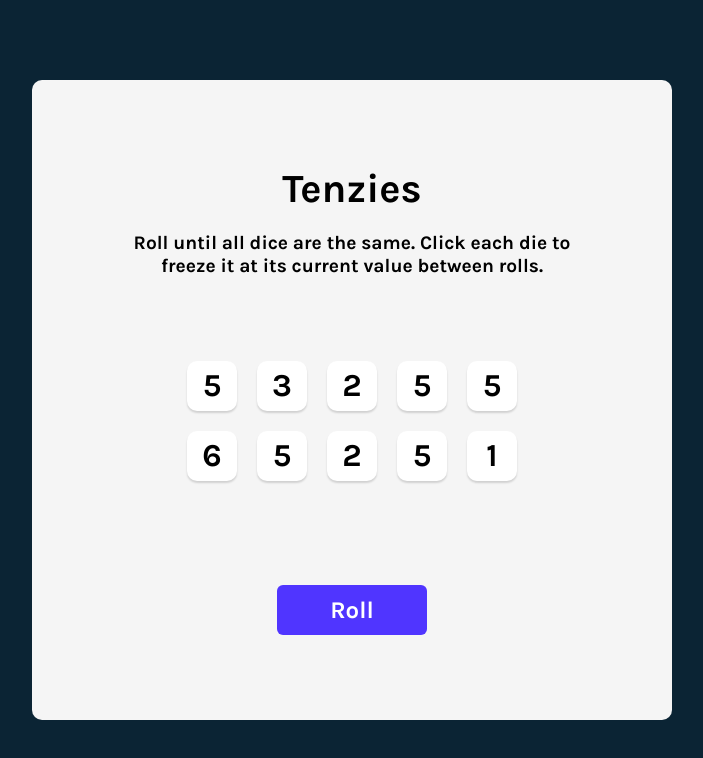
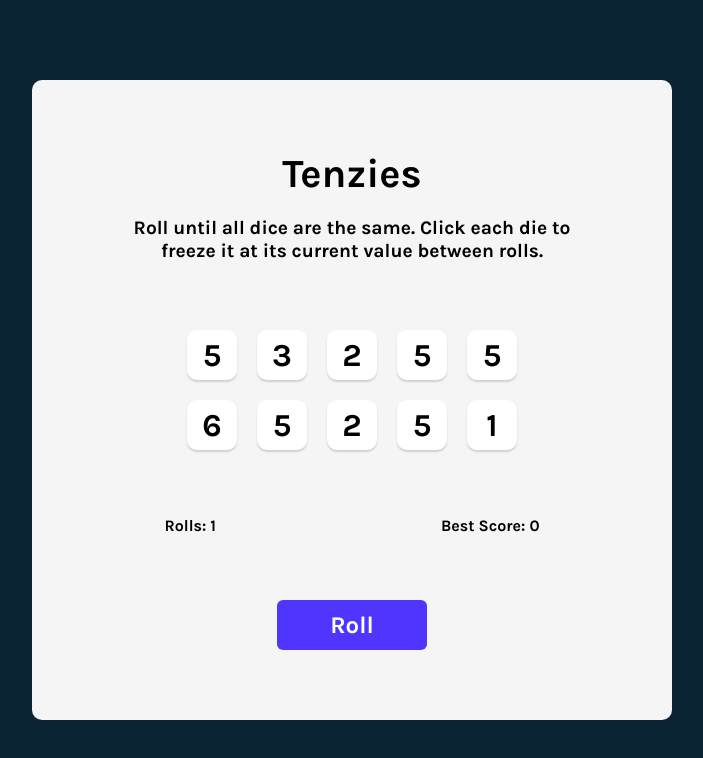
Before and after one commit to shariq-yousuf/React-Projects_with-Scrimba, a React (Vite) app in the folder Projects/tenzies/: page / in a window 1280 px wide. Shown: the top 758 px of the page, without its empty margins (288-991 px from the left). Built offline with nearby package versions, Linux system fonts and the light colour scheme.

Commit message:
chore: add tracking rolls and best score

```diff
--- a/Projects/tenzies/src/App.css
+++ b/Projects/tenzies/src/App.css
@@ -25,7 +25,13 @@ main {
   display: grid;
   grid-template: auto auto / repeat(5, 1fr);
   gap: 20px;
-  margin-bottom: 40px;
+}
+
+.scores {
+  width: 100%;
+  display: flex;
+  justify-content: space-around;
+  align-items: center;
 }
 
 .roll-btn {
--- a/Projects/tenzies/src/App.tsx
+++ b/Projects/tenzies/src/App.tsx
@@ -7,6 +7,10 @@ import Die from "./components/Die/Die"
 function App() {
   const [dice, setdice] = useState(allNewDice())
   const [tenzies, setTenzies] = useState(false)
+  const [rolls, setRolls] = useState(1)
+  const [bestScore, setBestScore] = useState(
+    Number(localStorage.getItem("Best Score"))
+  )
 
   useEffect(() => {
     const allHeld = dice.every((die) => die.isHeld)
@@ -14,9 +18,20 @@ function App() {
 
     if (allHeld && allSameValue) {
       setTenzies(true)
-      console.log("You won!")
     }
   }, [dice])
+
+  useEffect(() => {
+    if (tenzies) {
+      setBestScore((prevBestScore) =>
+        rolls < prevBestScore || prevBestScore === 0 ? rolls : prevBestScore
+      )
+    }
+  }, [tenzies])
+
+  useEffect(() => {
+    localStorage.setItem("Best Score", JSON.stringify(bestScore))
+  }, [bestScore])
 
   function generateNewDie() {
     return {
@@ -37,14 +52,18 @@ function App() {
 
   function rollDice() {
     if (tenzies) {
+      setTenzies(false)
+      setRolls(1)
       setdice(allNewDice())
-      setTenzies(false)
+      // setBestScore(0)
     } else {
       setdice((prevDice) =>
         prevDice.map((die) => {
           return die.isHeld ? die : generateNewDie()
         })
       )
+
+      setRolls((prevRolls) => prevRolls + 1)
     }
   }
 
@@ -83,6 +102,10 @@ function App() {
         </p>
       </div>
       <div className="dice-container">{diceElements}</div>
+      <div className="scores">
+        <p className="rolls-count">Rolls: {rolls}</p>
+        <p className="total-rolls">Best Score: {bestScore}</p>
+      </div>
       <button className="roll-btn" onClick={rollDice}>
         {tenzies ? "New Game" : "Roll"}
       </button>
```
